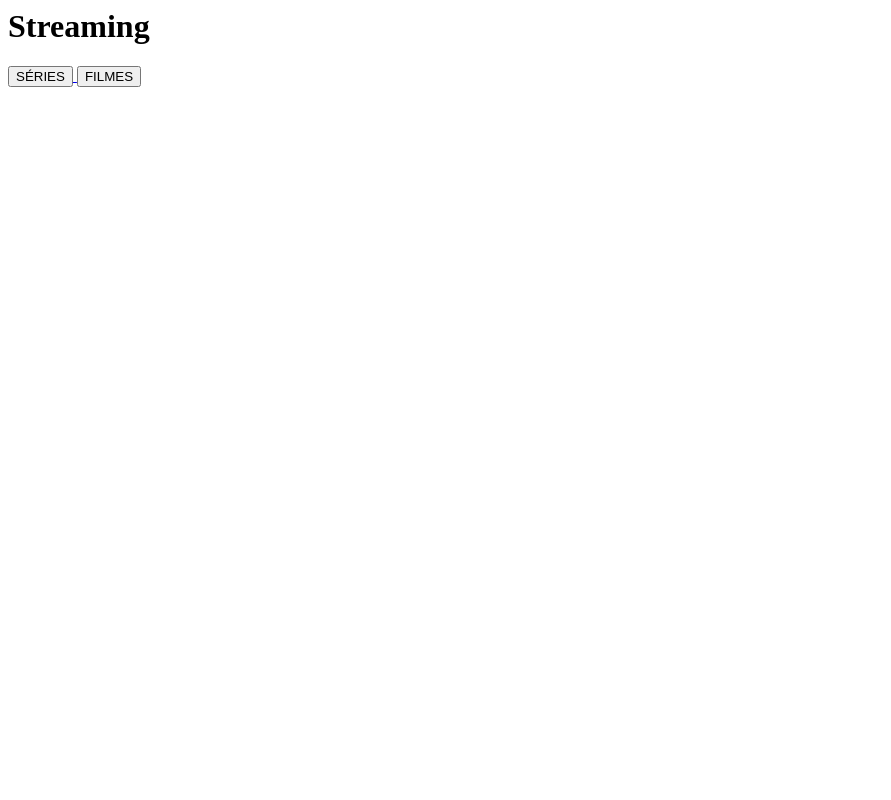
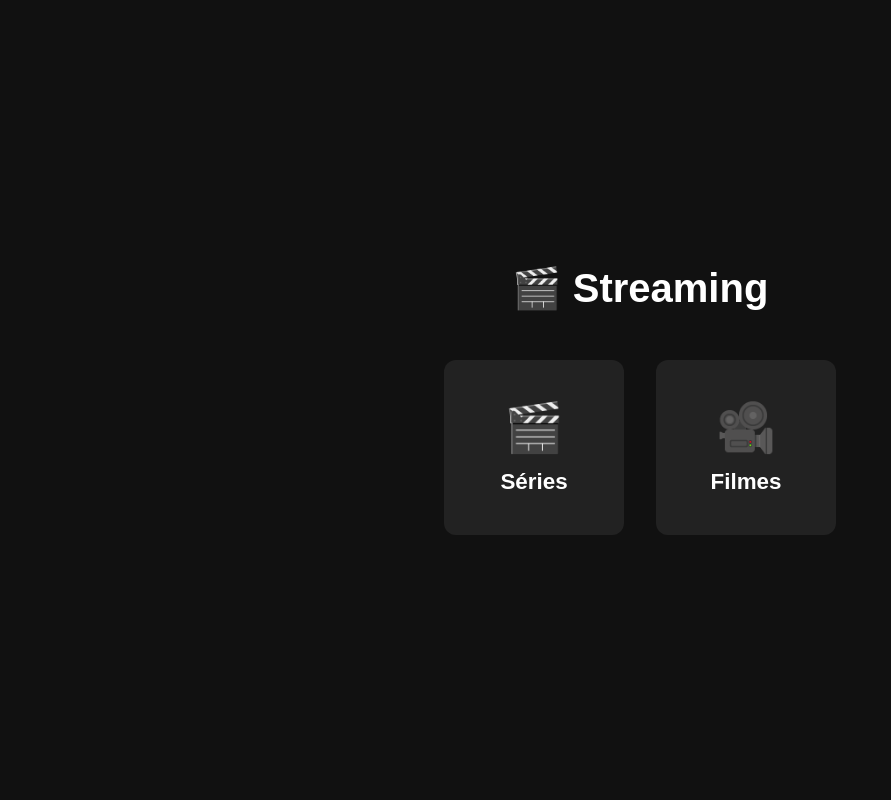
Before and after one commit to pedro-lucas-melo/Project-Streaming, a Python web app: template templates/home.html in a window 1280 px wide. Shown: the whole page, without its empty margins (0-891 px from the left). Run offline with Jinja, Linux system fonts and the light colour scheme; the template is opened without the code that fills it, so the values that code supplies are empty.

Commit message:
feat: redesign home page layout with improved styling and navigation

```diff
--- a/templates/home.html
+++ b/templates/home.html
@@ -1,9 +1,78 @@
-<h1>Streaming</h1>
+<!DOCTYPE html>
+<html lang="pt-BR">
+<head>
+    <meta charset="UTF-8">
+    <meta name="viewport" content="width=device-width, initial-scale=1.0">
+    <title>Streaming</title>
 
-<a href="/">
-    <button>SÉRIES</button>
-</a>
+    <style>
+        * { margin: 0; padding: 0; box-sizing: border-box; }
 
-<a href="/filmes">
-    <button>FILMES</button>
-</a>
+        body {
+            background: #111;
+            color: white;
+            font-family: Arial, sans-serif;
+            display: flex;
+            flex-direction: column;
+            align-items: center;
+            justify-content: center;
+            min-height: 100vh;
+            text-align: center;
+        }
+
+        h1 {
+            font-size: 2.5rem;
+            margin-bottom: 3rem;
+        }
+
+        .categories {
+            display: flex;
+            gap: 2rem;
+            flex-wrap: wrap;
+            justify-content: center;
+        }
+
+        .card {
+            background: #222;
+            border-radius: 12px;
+            padding: 2.5rem 3rem;
+            text-decoration: none;
+            color: white;
+            font-size: 1.4rem;
+            font-weight: bold;
+            transition: background 0.2s, transform 0.2s;
+            min-width: 180px;
+            display: flex;
+            flex-direction: column;
+            align-items: center;
+            gap: 0.8rem;
+        }
+
+        .card:hover {
+            background: #444;
+            transform: scale(1.05);
+            cursor: pointer;
+        }
+
+        .card .icon {
+            font-size: 3rem;
+        }
+    </style>
+</head>
+<body>
+
+<h1>🎬 Streaming</h1>
+
+<div class="categories">
+    <a class="card" href="/series-list">
+        <span class="icon">🎬</span>
+        Séries
+    </a>
+    <a class="card" href="/movies">
+        <span class="icon">🎥</span>
+        Filmes
+    </a>
+</div>
+
+</body>
+</html>
```
